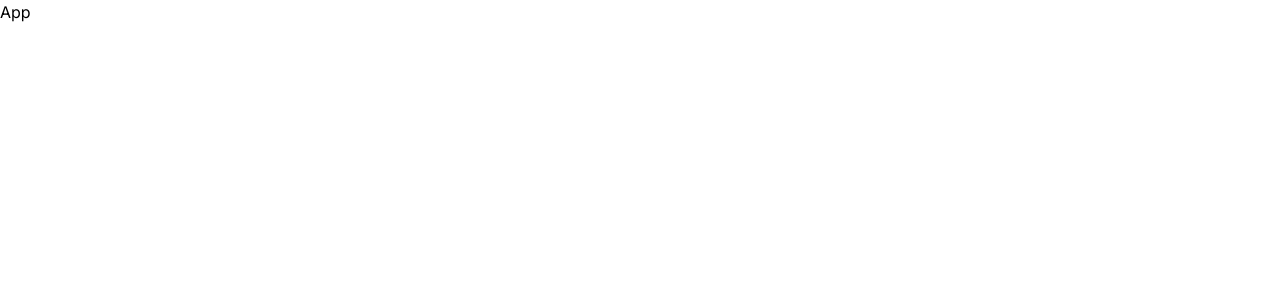
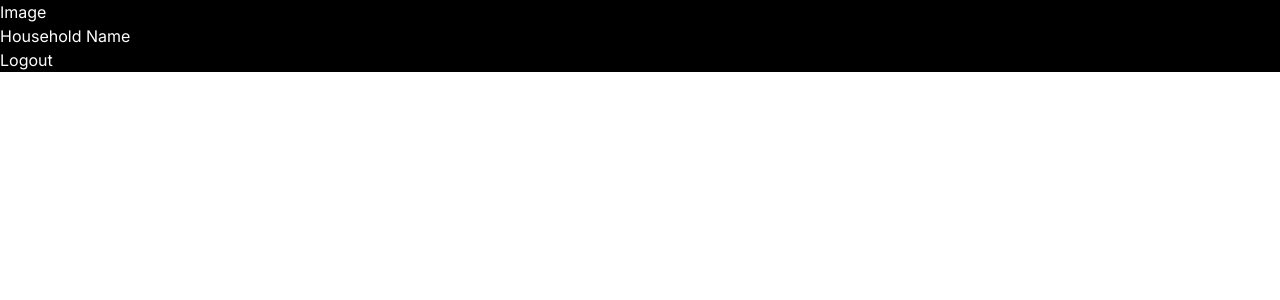
Before and after one commit to j-o-phillips/chortleMK2, a Next.js app: page / in a window 1280 px wide. Shown: the top 300 px of the page. Built offline with nearby package versions, Linux system fonts and the light colour scheme.

Commit message:
added the most basic navbar

```diff
--- a/app/page.js
+++ b/app/page.js
@@ -1,5 +1,11 @@
-import Image from "next/image";
+import Navbar from "@/components/Navbar/Navbar"
 
 export default function Home() {
-  return <div>App</div>;
+
+  return (
+    <>
+      <Navbar />
+      <div>App</div>
+    </>
+  )
 }
--- a/components/Navbar/Navbar.jsx
+++ b/components/Navbar/Navbar.jsx
@@ -1,7 +1,17 @@
-import React from "react";
+import Image from "next/image";
+import Link from "next/link";
 
 function Navbar() {
-  return <div>Navbar</div>;
+
+  return (
+    <>
+      <nav className="w-full bg-black fixed top-0 left-0 right-0 z-10">
+        <div className="text-white">Image</div>
+        <div className="text-white"> Household Name</div>
+        <div className="text-white">Logout</div>
+      </nav>
+    </>
+  );
 }
 
 export default Navbar;
```
